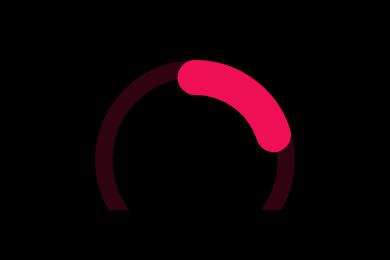
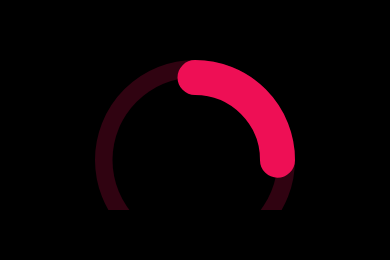
Before and after one commit to rookasrudzianskas/apple-health, a React Native app: screen / in a window 390 px wide. Shown: the part 131-391 px from the top of the page. Built offline with nearby package versions, Linux system fonts and the light colour scheme.

Commit message:
🎨 style(App.tsx): add progress prop to RingProgress component to display progress in the ring 🎨 style(RingProgress.tsx): use progress prop to update the strokeDasharray of the circle to display progress in the ring

```diff
--- a/App.tsx
+++ b/App.tsx
@@ -6,7 +6,9 @@ import RingProgress from "./src/components/RingProgress";
 export default function App() {
   return (
     <View style={styles.container}>
-      <RingProgress />
+      <RingProgress
+        progress={0.25}
+      />
       <View style={styles.values}>
         <Value label={'Steps'} value={'43243'} />
         <Value label={'Distance'} value={'1.43km'} />
--- a/src/components/RingProgress.tsx
+++ b/src/components/RingProgress.tsx
@@ -6,11 +6,12 @@ import Svg, {Circle, Rect} from "react-native-svg";
 type RingProgressProps = {
   radius?: number;
   strokeWidth?: number;
+  progress?: number;
 }
 
 const color = "#EE0F55"
 
-const RingProgress = ({radius = 100, strokeWidth = 35}: RingProgressProps) => {
+const RingProgress = ({radius = 100, strokeWidth = 35, progress}: RingProgressProps) => {
   const innerRadius = radius - strokeWidth / 2;
   const circumference = innerRadius * 2 * Math.PI;
 
@@ -29,12 +30,13 @@ const RingProgress = ({radius = 100, strokeWidth = 35}: RingProgressProps) => {
           cx={radius}
           cy={radius}
           r={innerRadius}
+          originX={radius}
+          originY={radius}
           stroke={color}
           strokeWidth={strokeWidth}
-          strokeDasharray={[circumference * 0.2, circumference]}
+          strokeDasharray={[circumference * progress, circumference]}
           strokeLinecap={'round'}
           rotation={-90}
-          origin={`${radius}, ${radius}`}
         />
       </Svg>
     </View>
```
